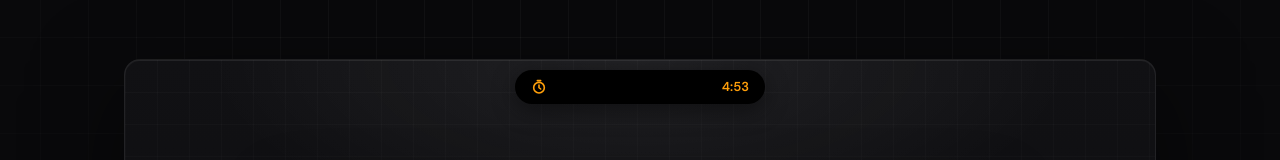
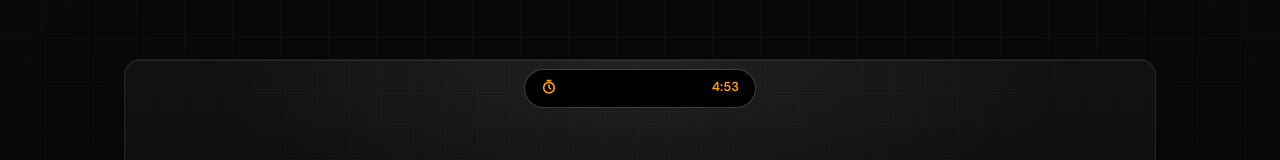
Before and after one commit to BeatsByTrobi/DI4W, a plain HTML site: page website/index.html in a window 1280 px wide. Shown: the part 731-891 px from the top of the page. Drawn offline with Linux system fonts and the light colour scheme.

Commit message:
Give the website's live island demo the new sizes and key line

```diff
--- a/website/index.html
+++ b/website/index.html
@@ -195,8 +195,8 @@
   .island-host { position: absolute; top: 10px; left: 50%; transform: translateX(-50%); z-index: 3; }
   .island {
     position: relative; background: #000; color: #fff; overflow: hidden; text-align: left;
-    width: 190px; height: 34px; border-radius: 17px;
-    box-shadow: 0 6px 24px rgba(0,0,0,.45);
+    width: 172px; height: 37px; border-radius: 18.5px;
+    box-shadow: 0 0 0 1px rgba(255,255,255,.14); /* Apple's key line */
     transition: width .7s var(--spring), height .7s var(--spring), border-radius .7s var(--spring);
   }
   .island .layer {
@@ -1065,11 +1065,11 @@
   const layers = [...island.querySelectorAll('.layer')];
   const buttons = [...document.querySelectorAll('#state-dots button')];
   const states = {
-    idle:    { w: 190, h: 34, r: 17, label: 'The empty island with the weather' },
-    music:   { w: 280, h: 34, r: 17, label: 'The island showing music' },
-    timer:   { w: 250, h: 34, r: 17, label: 'A timer counting down' },
-    message: { w: 400, h: 76, r: 34, label: 'A message from Discord' },
-    done:    { w: 400, h: 76, r: 34, label: 'Download complete' },
+    idle:    { w: 172, h: 37, r: 18.5, label: 'The empty island with the weather' },
+    music:   { w: 230, h: 37, r: 18.5, label: 'The island showing music' },
+    timer:   { w: 230, h: 37, r: 18.5, label: 'A timer counting down' },
+    message: { w: 371, h: 84, r: 42, label: 'A message from Discord' },
+    done:    { w: 371, h: 84, r: 42, label: 'Download complete' },
   };
   const order = ['music', 'timer', 'message', 'done'];
   let current = 'idle', index = 0, timer;
```
